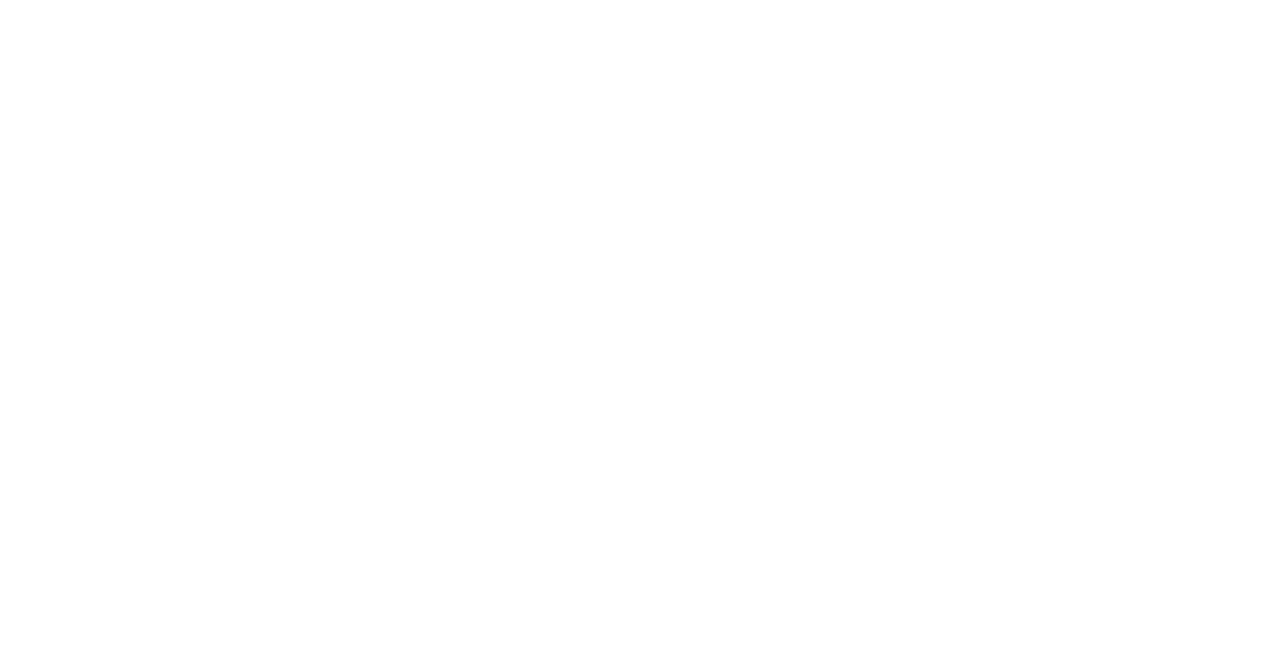
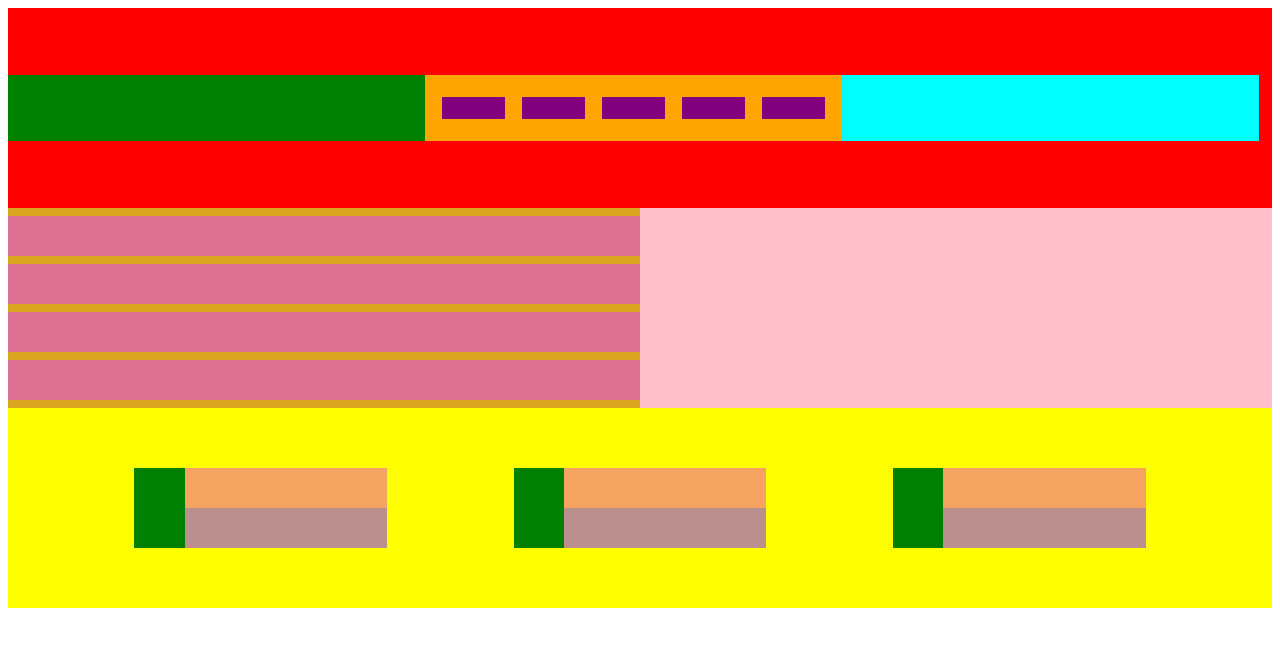
Before and after one commit to Buildweek-Essentialism/essentialism-buildweek, a plain HTML site: page index.html in a window 1280 px wide. Drawn offline with Linux system fonts and the light colour scheme; files that its build step writes are made by us from their sources.

Commit message:
laid out basic site outline

```diff
--- a/index.html
+++ b/index.html
@@ -12,5 +12,51 @@
     <title>essentialism: Keep it simple. Do what matters.</title>
   </head>
 
-  <body></body>
+  <body>
+    <div class="header">
+      <div class="logo"></div>
+      <div class="nav">
+        <div class="link"></div>
+        <div class="link"></div>
+        <div class="link"></div>
+        <div class="link"></div>
+        <div class="link"></div>
+      </div>
+      <div class="button"></div>
+    </div>
+
+    <div class="middle-section">
+      <div class="text-section">
+        <div></div>
+        <div></div>
+        <div></div>
+        <div></div>
+      </div>
+      <div class="middle-image"></div>
+    </div>
+
+    <div class="footer">
+      <div class="card">
+        <div class="footer-image"></div>
+        <div class="card-text">
+          <div class="card-text-header"></div>
+          <div class="card-text-paragraph"></div>
+        </div>
+      </div>
+      <div class="card">
+        <div class="footer-image"></div>
+        <div class="card-text">
+          <div class="card-text-header"></div>
+          <div class="card-text-paragraph"></div>
+        </div>
+      </div>
+      <div class="card">
+        <div class="footer-image"></div>
+        <div class="card-text">
+          <div class="card-text-header"></div>
+          <div class="card-text-paragraph"></div>
+        </div>
+      </div>
+    </div>
+  </body>
 </html>
--- /dev/null
+++ b/style/index.css
@@ -0,0 +1,246 @@
+/* Add CSS styling here */
+
+/* http://meyerweb.com/eric/tools/css/reset/
+   v2.0 | 20110126
+   License: none (public domain)
+*/
+
+html,
+goi body,
+div,
+span,
+applet,
+object,
+iframe,
+h1,
+h2,
+h3,
+h4,
+h5,
+h6,
+p,
+blockquote,
+pre,
+a,
+abbr,
+acronym,
+address,
+big,
+cite,
+code,
+del,
+dfn,
+em,
+img,
+ins,
+kbd,
+q,
+s,
+samp,
+small,
+strike,
+strong,
+sub,
+sup,
+tt,
+var,
+b,
+u,
+i,
+center,
+dl,
+dt,
+dd,
+ol,
+ul,
+li,
+fieldset,
+form,
+label,
+legend,
+table,
+caption,
+tbody,
+tfoot,
+thead,
+tr,
+th,
+td,
+article,
+aside,
+canvas,
+details,
+embed,
+figure,
+figcaption,
+footer,
+header,
+hgroup,
+menu,
+nav,
+output,
+ruby,
+section,
+summary,
+time,
+mark,
+audio,
+video {
+  margin: 0;
+  padding: 0;
+  border: 0;
+  font-size: 100%;
+  font: inherit;
+  vertical-align: baseline;
+}
+/* HTML5 display-role reset for older browsers */
+article,
+aside,
+details,
+figcaption,
+figure,
+footer,
+header,
+hgroup,
+menu,
+nav,
+section {
+  display: block;
+}
+body {
+  line-height: 1;
+}
+ol,
+ul {
+  list-style: none;
+}
+blockquote,
+q {
+  quotes: none;
+}
+blockquote:before,
+blockquote:after,
+q:before,
+q:after {
+  content: "";
+  content: none;
+}
+table {
+  border-collapse: collapse;
+  border-spacing: 0;
+}
+
+html,
+body {
+  height: 100%;
+}
+
+html {
+  font-size: 62.5%;
+  box-sizing: border-box;
+}
+
+/* -------My code starts here ------- */
+
+.header {
+  background-color: red;
+  height: 200px;
+  width: 100%;
+  display: flex;
+  align-items: center;
+}
+
+.logo {
+  background-color: green;
+  height: 33%;
+  width: 33%;
+}
+
+.nav {
+  background-color: orange;
+  height: 33%;
+  width: 33%;
+  display: flex;
+  justify-content: space-evenly;
+  align-items: center;
+}
+
+.link {
+  background-color: purple;
+  height: 33%;
+  width: 15%;
+}
+
+.button {
+  background-color: cyan;
+  height: 33%;
+  width: 33%;
+}
+
+.middle-section {
+  background-color: purple;
+  height: 200px;
+  width: 100%;
+  display: flex;
+}
+
+.text-section {
+  background-color: goldenrod;
+  height: 100%;
+  width: 50%;
+  display: flex;
+  flex-direction: column;
+  justify-content: space-evenly;
+}
+
+.text-section div {
+  background-color: palevioletred;
+  height: 20%;
+  width: 100%;
+}
+
+.middle-image {
+  background-color: pink;
+  height: 100%;
+  width: 50%;
+}
+
+.footer {
+  background-color: yellow;
+  height: 200px;
+  width: 100%;
+  display: flex;
+  align-items: center;
+  justify-content: space-evenly;
+}
+
+.card {
+  background-color: gray;
+  height: 40%;
+  width: 20%;
+  display: flex;
+}
+
+.footer-image {
+  background-color: green;
+  height: 100%;
+  width: 20%;
+}
+
+.card-text {
+  background-color: rebeccapurple;
+  height: 100%;
+  width: 80%;
+}
+
+.card-text-header {
+  background-color: sandybrown;
+  height: 50%;
+  width: 100%;
+}
+
+.card-text-paragraph {
+  background-color: rosybrown;
+  height: 50%;
+  width: 100%;
+}
--- a/styles/index.css
+++ /dev/null
@@ -1,141 +0,0 @@
-/* Add CSS styling here */
-
-/* http://meyerweb.com/eric/tools/css/reset/
-   v2.0 | 20110126
-   License: none (public domain)
-*/
-
-html,
-body,
-div,
-span,
-applet,
-object,
-iframe,
-h1,
-h2,
-h3,
-h4,
-h5,
-h6,
-p,
-blockquote,
-pre,
-a,
-abbr,
-acronym,
-address,
-big,
-cite,
-code,
-del,
-dfn,
-em,
-img,
-ins,
-kbd,
-q,
-s,
-samp,
-small,
-strike,
-strong,
-sub,
-sup,
-tt,
-var,
-b,
-u,
-i,
-center,
-dl,
-dt,
-dd,
-ol,
-ul,
-li,
-fieldset,
-form,
-label,
-legend,
-table,
-caption,
-tbody,
-tfoot,
-thead,
-tr,
-th,
-td,
-article,
-aside,
-canvas,
-details,
-embed,
-figure,
-figcaption,
-footer,
-header,
-hgroup,
-menu,
-nav,
-output,
-ruby,
-section,
-summary,
-time,
-mark,
-audio,
-video {
-  margin: 0;
-  padding: 0;
-  border: 0;
-  font-size: 100%;
-  font: inherit;
-  vertical-align: baseline;
-}
-/* HTML5 display-role reset for older browsers */
-article,
-aside,
-details,
-figcaption,
-figure,
-footer,
-header,
-hgroup,
-menu,
-nav,
-section {
-  display: block;
-}
-body {
-  line-height: 1;
-}
-ol,
-ul {
-  list-style: none;
-}
-blockquote,
-q {
-  quotes: none;
-}
-blockquote:before,
-blockquote:after,
-q:before,
-q:after {
-  content: "";
-  content: none;
-}
-table {
-  border-collapse: collapse;
-  border-spacing: 0;
-}
-
-html,
-body {
-  height: 100%;
-}
-
-html {
-  font-size: 62.5%;
-  box-sizing: border-box;
-}
```
Also changed, not shown: 1 other file.
